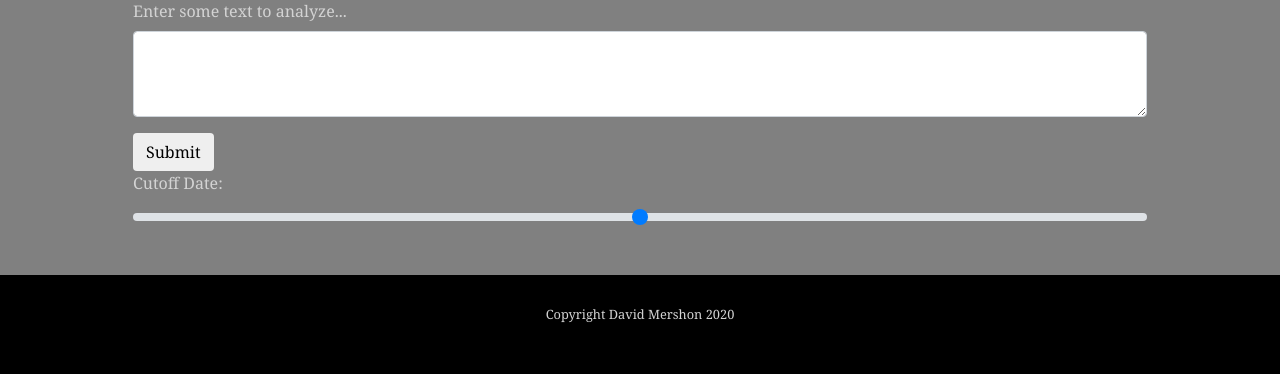
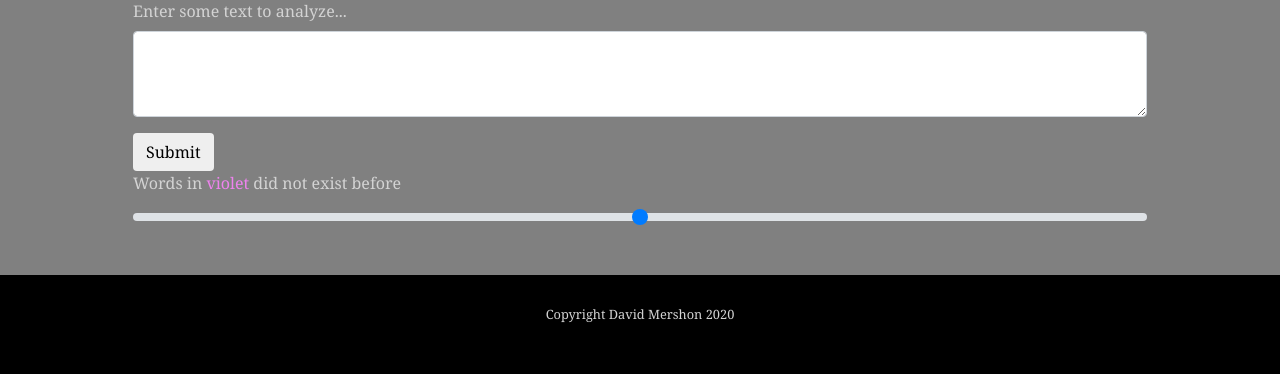
Before and after one commit to DavidMershon81/chronolexicon, a Flask app: page / in a window 1280 px wide. Shown: the part 105-479 px from the top of the page. Run offline with Flask 2, Linux system fonts and the light colour scheme; some libraries are stand-ins or nearby versions.

Commit message:
cleaned up some of the javascript on the index page to better explain and refresh the color highlighting

```diff
--- a/app/__init__.py
+++ b/app/__init__.py
@@ -19,18 +19,8 @@ def after_request(response):
     return response
 
 
-# Configure session to use filesystem (instead of signed cookies)
-#app.config["SESSION_FILE_DIR"] = mkdtemp()
-#app.config["SESSION_PERMANENT"] = False
-#app.config["SESSION_TYPE"] = "filesystem"
+# Make sure API key is set
+#if not os.environ.get("API_KEY"):
+#    raise RuntimeError("API_KEY not set")
 
-#start session
-#Session(app)
-
-# Make sure API key is set
-if not os.environ.get("API_KEY"):
-    raise RuntimeError("API_KEY not set")
-
-from app import word_db
-from app import word_utils
 from app import views
--- a/app/static/analyze_text.js
+++ b/app/static/analyze_text.js
@@ -7,12 +7,14 @@ $(document).ready(function() {
 
     $("form").on("submit", send_text_to_be_analyzed);
 
-    $("#cutoff_date_range").on("change", function() {
-        cutoff_date = $("#cutoff_date_range").val();
-        $("#cutoff_date_range_label").html("Cutoff Date: " + cutoff_date);
-        color_all_dated_words();
-    });
+    $("#cutoff_date_range").on("change", on_cutoff_date_range_change);
 });
+
+function on_cutoff_date_range_change() {
+    cutoff_date = $("#cutoff_date_range").val();
+    $("#cutoff_date_text").html(cutoff_date);
+    color_all_dated_words();
+}
 
 function send_text_to_be_analyzed(event) {
     $("#analyzed_text_container").html("");
@@ -39,7 +41,7 @@ function on_recieve_text_analysis(data)
     else {
         $("#error_alert").hide();
         $("#analyzed_text_container").html(data.analyzed_text_html);
-        color_all_dated_words();
+        on_cutoff_date_range_change();
     }
 }
 
--- a/app/static/styles.css
+++ b/app/static/styles.css
@@ -20,3 +20,7 @@ footer {
 .alert {
     display: none;
 }
+
+.violet {
+    color: violet;
+}
--- a/app/templates/index.html
+++ b/app/templates/index.html
@@ -24,7 +24,7 @@ Chronolexicon
     </div>
     <div class="container">
         <form class="form" id="cutoff_date_form">
-            <label for="cutoff_date_range" id="cutoff_date_range_label">Cutoff Date:</label>
+            <label for="cutoff_date_range" >Words in <span class="violet">violet</span> did not exist before <span class="violet" id="cutoff_date_text"></span></label>
             <input type="range" class="custom-range" min="1000" max="2020" id="cutoff_date_range">
         </form>
     </div>
--- a/app/word_utils.py
+++ b/app/word_utils.py
@@ -1,7 +1,6 @@
 import os
 import requests
 import re
-#from flask import Flask, request
 from collections import namedtuple
 from app import word_db
 
```
